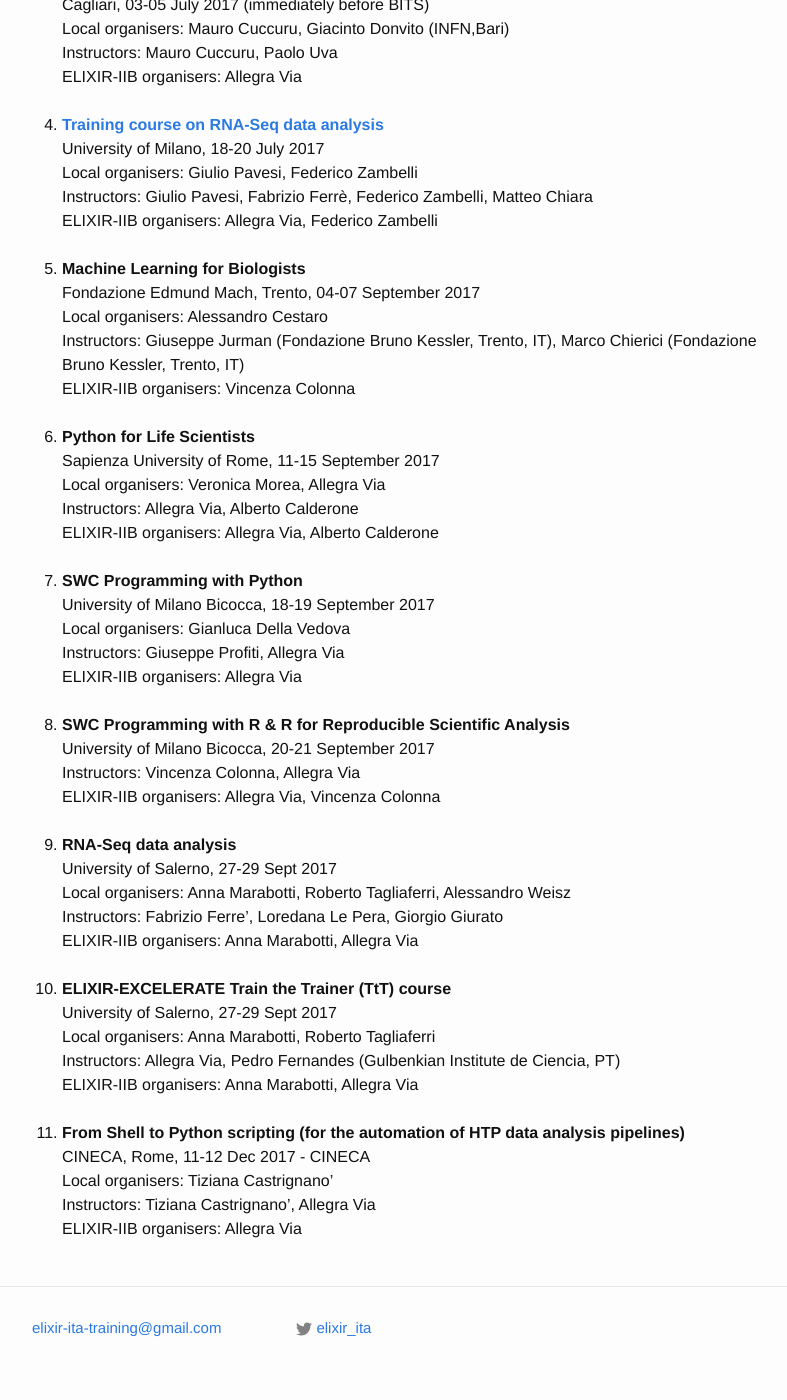
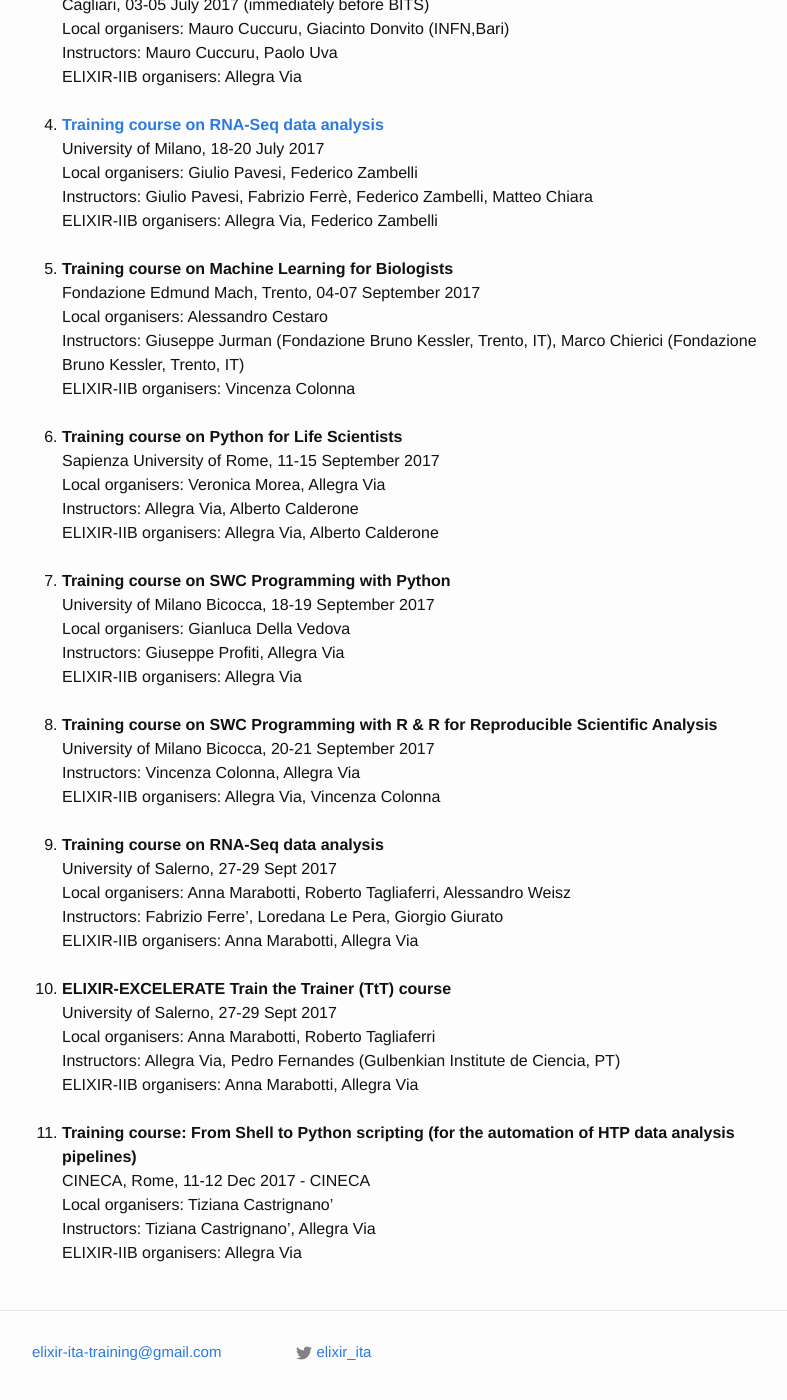
Before and after one commit to ELIXIR-IIB-training/website, a Jekyll site: the page built from programme2017/index.html, in a window 1280 px wide and 1400 px high, scrolled down 770 px. Shown: the whole window, without its empty margins (238-1025 px from the left). Built offline with Jekyll 4.4.1, drawn with Linux system fonts in a browser that asks for light colours.

```diff
--- a/programme2017/index.html
+++ b/programme2017/index.html
@@ -50,33 +50,33 @@ layout: default
 	ELIXIR-IIB organisers: Allegra Via, Federico Zambelli
 	</li>
 	<br>
-      	<li><b>Machine Learning for Biologists</b><br>
+      	<li><b>Training course on Machine Learning for Biologists</b><br>
 	Fondazione Edmund Mach, Trento, 04-07 September 2017 <br>
 	Local organisers: Alessandro Cestaro<br>
 	Instructors: Giuseppe Jurman (Fondazione Bruno Kessler, Trento, IT), Marco Chierici (Fondazione Bruno Kessler, Trento, IT)<br>
 	ELIXIR-IIB organisers: Vincenza Colonna
 	</li>
       	<br>
-      	<li><b>Python for Life Scientists</b><br>
+      	<li><b>Training course on Python for Life Scientists</b><br>
         Sapienza University of Rome, 11-15 September 2017<br>
 	Local organisers: Veronica Morea, Allegra Via<br>
         Instructors: Allegra Via, Alberto Calderone<br>
 	ELIXIR-IIB organisers: Allegra Via, Alberto Calderone
 	</li>
       	<br>
-      	<li><b>SWC Programming with Python</b><br>
+      	<li><b>Training course on SWC Programming with Python</b><br>
 	University of Milano Bicocca, 18-19 September 2017<br>
 	Local organisers: Gianluca Della Vedova<br>
 	Instructors: Giuseppe Profiti, Allegra Via<br>
 	ELIXIR-IIB organisers: Allegra Via
 	</li>
       	<br>
-      	<li><b>SWC Programming with R & R for Reproducible Scientific Analysis</b><br>
+      	<li><b>Training course on SWC Programming with R & R for Reproducible Scientific Analysis</b><br>
         University of Milano Bicocca, 20-21 September 2017<br>
 	Instructors: Vincenza Colonna, Allegra Via<br>
 	ELIXIR-IIB organisers: Allegra Via, Vincenza Colonna</li>
       <br>
-      <li><b>RNA-Seq data analysis</b><br>
+      <li><b>Training course on RNA-Seq data analysis</b><br>
 	University of Salerno, 27-29 Sept 2017<br>
         Local organisers: Anna Marabotti, Roberto Tagliaferri, Alessandro Weisz<br>
         Instructors: Fabrizio Ferre’, Loredana Le Pera, Giorgio Giurato<br>
@@ -96,7 +96,7 @@ layout: default
 	Instructors: Luana Licata, Alberto Calderone, Livia Perfetto e Inna Kuperstein (Curie Institut, Paris)<br>
         Duration: 3 days</li>
 -->
-      <li><b>From Shell to Python scripting (for the automation of HTP data analysis pipelines)</b><br>
+      <li><b>Training course: From Shell to Python scripting (for the automation of HTP data analysis pipelines)</b><br>
 	CINECA, Rome, 11-12 Dec 2017 - CINECA<br>
         Local organisers: Tiziana Castrignano’<br>
 	Instructors: Tiziana Castrignano’, Allegra Via<br>
```
Also changed, not shown: other parts of programme2017/index.html (+1 -1 lines).
